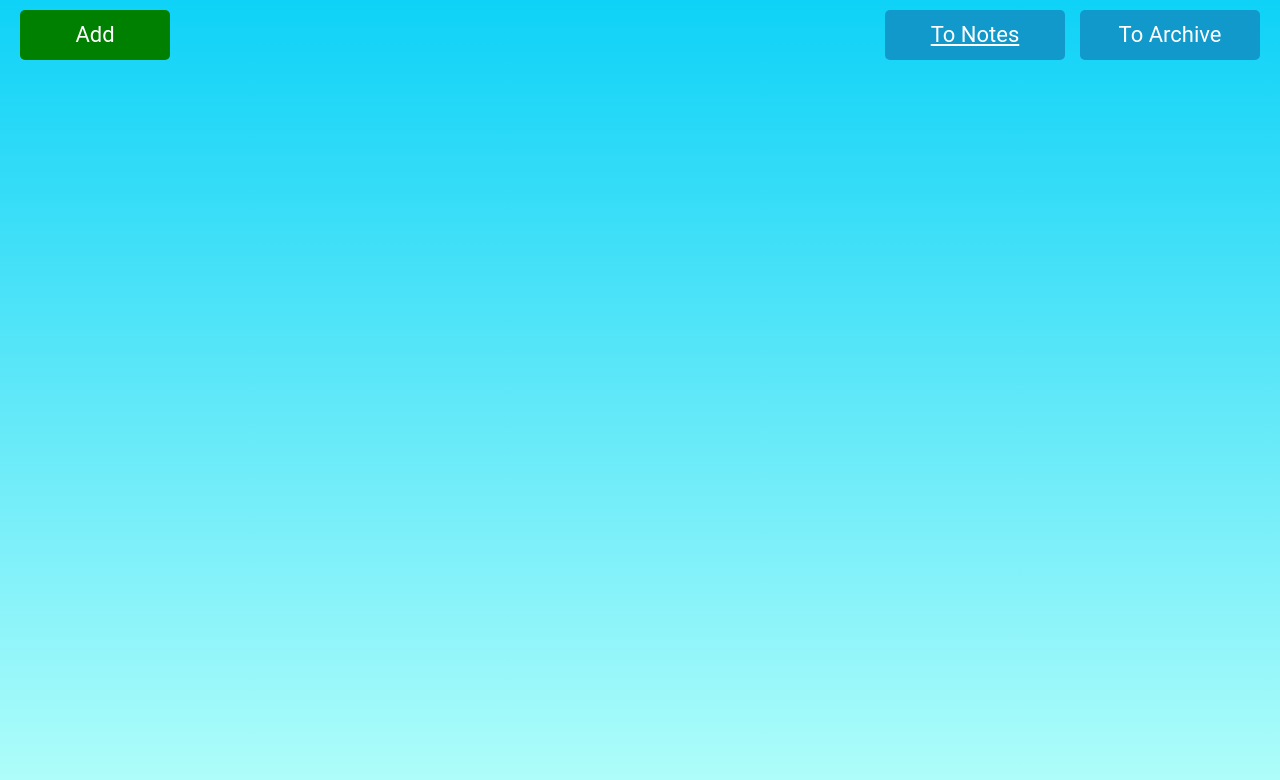
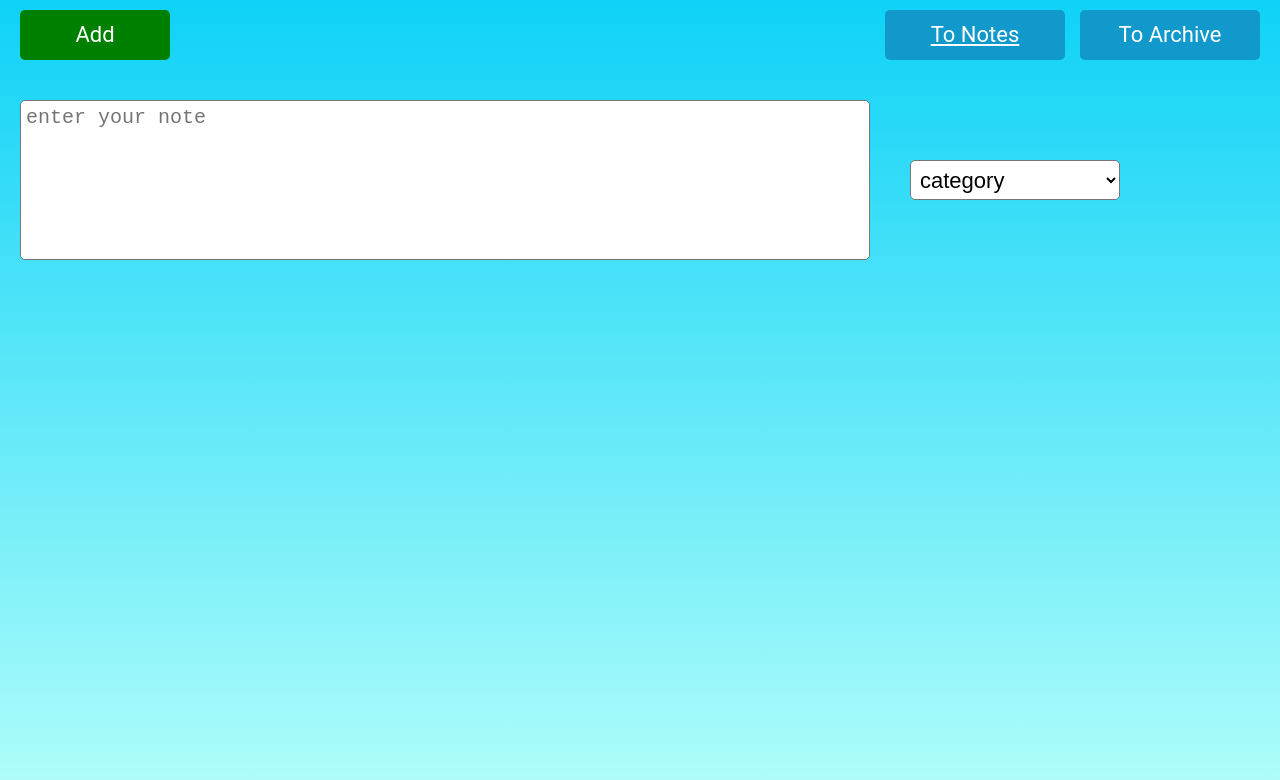
Before and after one commit to YuriyL-Git/NotesAppReact, a React (Create React App) app: page / in a window 1280 px wide. Shown: the top 780 px of the page. Built offline with nearby package versions, Linux system fonts and the light colour scheme.

Commit message:
feat: add input fields

```diff
--- a/src/app/App.tsx
+++ b/src/app/App.tsx
@@ -1,17 +1,21 @@
 import React, { ReactElement } from 'react';
 import Header from './components/header/header';
-
 import { useAppDispatch, useAppSelector } from './hooks/hooks';
-import { addNote, editNote, Note } from './features/notesSlice';
-import { showActiveNotes, showArchiveNotes } from './features/appSlice';
+import { addNoteAction, editNoteAction, Note } from './features/notesSlice';
+import {
+  showActiveNotes,
+  showArchiveNotes,
+  blinkNote,
+  blinkCategory,
+} from './features/appSlice';
 
 import './App.scss';
+import InputsField from './components/input-field/inputs-field';
 
 function App(): ReactElement {
-  const notesState = useAppSelector(state => state.notes);
-  const appState = useAppSelector(state => state.app);
-
   const dispatch = useAppDispatch();
+  const inputNote = useAppSelector(state => state.app.inputNote);
+  const inputCategory = useAppSelector(state => state.app.inputCategory);
 
   const noteToAdd: Note = {
     id: Date.now(),
@@ -22,18 +26,27 @@ function App(): ReactElement {
   };
 
   const btnAddClick = () => {
-    dispatch(addNote(noteToAdd));
-    console.log('notesState', notesState);
+    console.log(inputNote, inputCategory);
+    if (!inputNote) {
+      dispatch(blinkNote());
+      return;
+    }
+
+    if (!inputCategory) {
+      dispatch(blinkCategory());
+    }
   };
 
   const btnShowNotesClick = () => {
     dispatch(showActiveNotes());
-    console.log(appState);
   };
 
   const btnShowArchiveClick = () => {
     dispatch(showArchiveNotes());
-    console.log(appState);
+  };
+
+  const addNote = (note: Note) => {
+    dispatch(addNoteAction(note));
   };
 
   return (
@@ -43,6 +56,7 @@ function App(): ReactElement {
         btnShowNotesClick={btnShowNotesClick}
         btnShowArchiveClick={btnShowArchiveClick}
       />
+      <InputsField />
     </div>
   );
 }
--- /dev/null
+++ b/src/app/components/input-field/_inputs-field.scss
@@ -0,0 +1,99 @@
+.note-to-add {
+  margin: 4rem 0 0 2rem;
+  width: 110rem;
+  height: 100%;
+  display: flex;
+  justify-content: space-between;
+  align-items: center;
+
+  &__wrapper {
+    width: 100%;
+    height: 16rem;
+  }
+
+  &__input {
+    width: 85rem;
+    height: 100%;
+    resize: none;
+    font-size: 2rem;
+    padding: 0.5rem;
+    outline: none;
+    border-radius: 5px;
+  }
+
+  &__select {
+    height: 4rem;
+    font-size: 2.2rem;
+    width: 21rem;
+    padding-left: 0.5rem;
+    outline: none;
+    border-radius: 5px;
+    background-color: white;
+    cursor: pointer;
+
+    &:hover {
+      background-color: #b5efefeb;
+    }
+
+    &:active {
+      background-color: white;
+    }
+
+    &:required:invalid { color: gray!important; };
+  }
+}
+
+.btn-category {
+  &__wrapper {
+    height: 100%;
+    display: flex;
+    flex-direction: column;
+    justify-content: space-between;
+
+  }
+
+  &__add {
+    background-color: green;
+    height: 4.7rem;
+    font-size: 1.7rem;
+  }
+
+  &__remove {
+    background-color: red;
+    height: 4.7rem;
+    font-size: 1.7rem;
+  }
+}
+
+.select-placeholder{
+  color: gray!important;
+  background-color: red!important;
+}
+
+
+.blink-effect {
+  animation: blink 0.8s ease-in-out;
+  background-color: #dfc3c3;
+}
+
+@keyframes blink {
+  0% {
+    transform: scale(1);
+  }
+
+  25% {
+    transform: scale(1.08);
+  }
+
+  50% {
+    transform: scale(0.96);
+  }
+
+  75% {
+    transform: scale(1.05);
+  }
+
+  100% {
+    transform: scale(1);
+  }
+}
--- /dev/null
+++ b/src/app/components/input-field/inputs-field.tsx
@@ -0,0 +1,54 @@
+import React, { ReactElement } from 'react';
+import { useAppDispatch, useAppSelector } from '../../hooks/hooks';
+import {
+  stopBlinkNote,
+  stopBlinkCategory,
+  setInputNote,
+  setInputCategory,
+} from '../../features/appSlice';
+import './_inputs-field.scss';
+
+const InputsField = (): ReactElement => {
+  const dispatch = useAppDispatch();
+
+  const blinkNote = useAppSelector(state => state.app.blinkNoteClass);
+  const blinkCategory = useAppSelector(state => state.app.blinkCategoryClass);
+  const noteText = useAppSelector(state => state.app.inputNote);
+  const noteCategory = useAppSelector(state => state.app.inputCategory);
+
+  return (
+    <div className="note-to-add__wrapper">
+      <section className="note-to-add">
+        <textarea
+          className={`note-to-add__input ${blinkNote}`}
+          id=""
+          cols={30}
+          rows={10}
+          value={noteText}
+          onChange={event => {
+            dispatch(setInputNote(event.target.value));
+          }}
+          placeholder="enter your note"
+          onAnimationEnd={() => dispatch(stopBlinkNote())}
+        />
+        <select
+          className={`note-to-add__select ${blinkCategory}`}
+          value={noteCategory}
+          onChange={event => {
+            dispatch(setInputCategory(event.target.value));
+          }}
+          onAnimationEnd={() => dispatch(stopBlinkCategory())}
+        >
+          <option hidden disabled value="">
+            category
+          </option>
+          <option value="Task">Task</option>
+          <option value="Random Thought">Random Thought</option>
+          <option value="Idea">Idea</option>
+        </select>
+      </section>
+    </div>
+  );
+};
+
+export default InputsField;
--- a/src/app/features/appSlice.ts
+++ b/src/app/features/appSlice.ts
@@ -2,6 +2,10 @@ import { createSlice, PayloadAction } from '@reduxjs/toolkit';
 
 const stateInit = {
   isActiveNotes: true,
+  blinkNoteClass: '',
+  blinkCategoryClass: '',
+  inputNote: '',
+  inputCategory: '',
 };
 
 const appSlice = createSlice({
@@ -14,8 +18,38 @@ const appSlice = createSlice({
     showArchiveNotes: state => {
       state.isActiveNotes = false;
     },
+
+    blinkNote: state => {
+      state.blinkNoteClass = 'blink-effect';
+    },
+    stopBlinkNote: state => {
+      state.blinkNoteClass = '';
+    },
+
+    blinkCategory: state => {
+      state.blinkCategoryClass = 'blink-effect';
+    },
+    stopBlinkCategory: state => {
+      state.blinkCategoryClass = '';
+    },
+
+    setInputNote: (state, action: PayloadAction<string>) => {
+      state.inputNote = action.payload;
+    },
+    setInputCategory: (state, action: PayloadAction<string>) => {
+      state.inputCategory = action.payload;
+    },
   },
 });
 
-export const { showActiveNotes, showArchiveNotes } = appSlice.actions;
+export const {
+  showActiveNotes,
+  showArchiveNotes,
+  blinkNote,
+  stopBlinkNote,
+  blinkCategory,
+  stopBlinkCategory,
+  setInputNote,
+  setInputCategory,
+} = appSlice.actions;
 export default appSlice.reducer;
--- a/src/app/features/notesSlice.ts
+++ b/src/app/features/notesSlice.ts
@@ -15,14 +15,14 @@ const notesSlice = createSlice({
   name: 'notes',
   initialState: stateInit,
   reducers: {
-    editNote: (state, action) => {
+    editNoteAction: (state, action) => {
       state[action.payload.noteId].note = action.payload.noteText;
     },
-    addNote: (state, action: PayloadAction<Note>) => {
+    addNoteAction: (state, action: PayloadAction<Note>) => {
       state.push(action.payload);
     },
   },
 });
 
-export const { editNote, addNote } = notesSlice.actions;
+export const { editNoteAction, addNoteAction } = notesSlice.actions;
 export default notesSlice.reducer;
--- a/src/app/store/store.ts
+++ b/src/app/store/store.ts
@@ -10,4 +10,5 @@ export const store = configureStore({
 });
 
 export type AppDispatch = typeof store.dispatch;
+export type AppSubscribe = typeof store.subscribe;
 export type RootState = ReturnType<typeof store.getState>;
```
